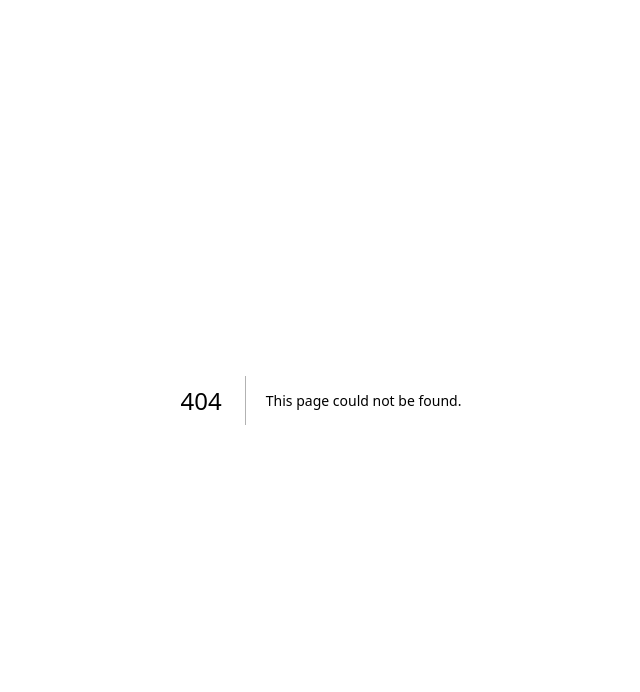
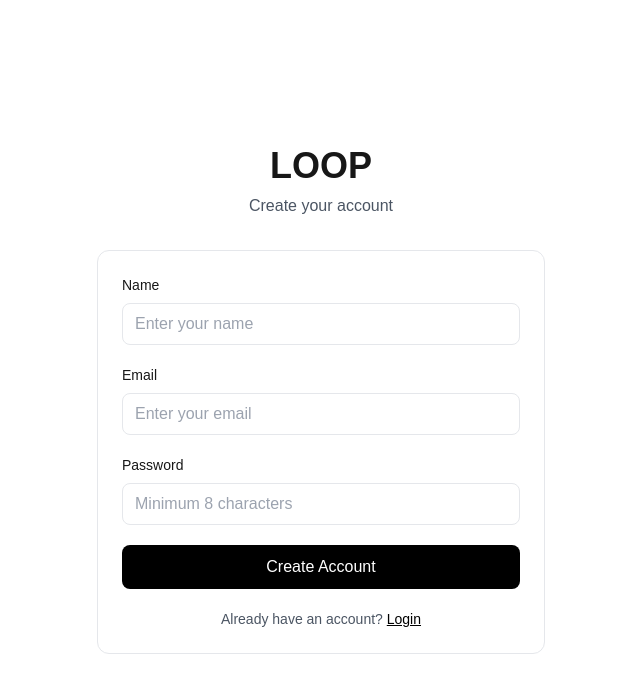
Before and after one commit to shreyaChoudhry/loop-ai, a Next.js app: page /register in a window 1280 px wide. Before the commit this address had no page. Shown: the top 692 px of the page, without its empty margins (319-959 px from the left). Built offline with nearby package versions, Linux system fonts and the light colour scheme.

Commit message:
feat: add user registration

```diff
--- a/package.json
+++ b/package.json
@@ -12,13 +12,17 @@
   "dependencies": {
     "@prisma/adapter-pg": "^7.10.0",
     "@prisma/client": "^7.10.0",
+    "bcrypt": "^6.0.0",
     "next": "14.2.35",
+    "next-auth": "^4.24.15",
     "pg": "^8.23.0",
     "prisma": "^7.10.0",
     "react": "^18",
-    "react-dom": "^18"
+    "react-dom": "^18",
+    "zod": "^4.5.4"
   },
   "devDependencies": {
+    "@types/bcrypt": "^6.0.0",
     "@types/node": "^20",
     "@types/react": "^18",
     "@types/react-dom": "^18",
--- /dev/null
+++ b/src/app/(auth)/register/page.tsx
@@ -0,0 +1,141 @@
+"use client";
+
+import { FormEvent, useState } from "react";
+import Link from "next/link";
+
+export default function RegisterPage() {
+  const [name, setName] = useState("");
+  const [email, setEmail] = useState("");
+  const [password, setPassword] = useState("");
+
+  const [message, setMessage] = useState("");
+  const [loading, setLoading] = useState(false);
+
+  async function handleSubmit(event: FormEvent<HTMLFormElement>) {
+    event.preventDefault();
+
+    setLoading(true);
+    setMessage("");
+
+    try {
+      const response = await fetch("/api/auth/register", {
+        method: "POST",
+        headers: {
+          "Content-Type": "application/json",
+        },
+        body: JSON.stringify({
+          name,
+          email,
+          password,
+        }),
+      });
+
+      const data = await response.json();
+
+      if (!response.ok) {
+        setMessage(data.error || "Registration failed");
+        return;
+      }
+
+      setMessage("Account created successfully!");
+
+      setName("");
+      setEmail("");
+      setPassword("");
+    } catch (error) {
+      console.error("Registration request failed:", error);
+      setMessage("Something went wrong");
+    } finally {
+      setLoading(false);
+    }
+  }
+
+  return (
+    <main className="min-h-screen flex items-center justify-center p-6">
+      <div className="w-full max-w-md">
+        <div className="text-center mb-8">
+          <h1 className="text-4xl font-bold">LOOP</h1>
+
+          <p className="mt-2 text-gray-600">
+            Create your account
+          </p>
+        </div>
+
+        <form
+          onSubmit={handleSubmit}
+          className="border rounded-xl p-6 space-y-5"
+        >
+          <div>
+            <label className="block text-sm font-medium mb-2">
+              Name
+            </label>
+
+            <input
+              type="text"
+              value={name}
+              onChange={(e) => setName(e.target.value)}
+              placeholder="Enter your name"
+              className="w-full border rounded-lg px-3 py-2"
+              required
+            />
+          </div>
+
+          <div>
+            <label className="block text-sm font-medium mb-2">
+              Email
+            </label>
+
+            <input
+              type="email"
+              value={email}
+              onChange={(e) => setEmail(e.target.value)}
+              placeholder="Enter your email"
+              className="w-full border rounded-lg px-3 py-2"
+              required
+            />
+          </div>
+
+          <div>
+            <label className="block text-sm font-medium mb-2">
+              Password
+            </label>
+
+            <input
+              type="password"
+              value={password}
+              onChange={(e) => setPassword(e.target.value)}
+              placeholder="Minimum 8 characters"
+              className="w-full border rounded-lg px-3 py-2"
+              required
+              minLength={8}
+            />
+          </div>
+
+          <button
+            type="submit"
+            disabled={loading}
+            className="w-full rounded-lg bg-black text-white py-2.5 hover:bg-gray-800 disabled:opacity-50"
+          >
+            {loading ? "Creating account..." : "Create Account"}
+          </button>
+
+          {message && (
+            <p className="text-center text-sm">
+              {message}
+            </p>
+          )}
+
+          <p className="text-center text-sm text-gray-600">
+            Already have an account?{" "}
+            <Link
+              href="/login"
+              className="text-black font-medium underline"
+            >
+              Login
+            </Link>
+          </p>
+        </form>
+      </div>
+    </main>
+  );
+}
--- /dev/null
+++ b/src/app/api/auth/register/route.ts
@@ -0,0 +1,100 @@
+
+import { NextResponse } from "next/server";
+import bcrypt from "bcrypt";
+import { z } from "zod";
+
+import prisma from "@/lib/prisma";
+
+const registerSchema = z.object({
+  name: z.string().min(2, "Name must be at least 2 characters"),
+  email: z.string().email("Invalid email address"),
+  password: z.string().min(8, "Password must be at least 8 characters"),
+});
+
+export async function POST(request: Request) {
+  try {
+    const body = await request.json();
+
+    // Validate input
+    const result = registerSchema.safeParse(body);
+
+    if (!result.success) {
+      return NextResponse.json(
+        {
+          success: false,
+          error: result.error.issues[0].message,
+        },
+        { status: 400 }
+      );
+    }
+
+    const { name, email, password } = result.data;
+
+    // Check if user already exists
+    const existingUser = await prisma.user.findUnique({
+      where: {
+        email,
+      },
+    });
+
+    if (existingUser) {
+      return NextResponse.json(
+        {
+          success: false,
+          error: "User already exists",
+        },
+        { status: 409 }
+      );
+    }
+
+    // Find workspace
+    const workspace = await prisma.workspace.findFirst();
+
+    if (!workspace) {
+      return NextResponse.json(
+        {
+          success: false,
+          error: "No workspace found",
+        },
+        { status: 500 }
+      );
+    }
+
+    // Hash password
+    const hashedPassword = await bcrypt.hash(password, 10);
+
+    // Create user
+    const user = await prisma.user.create({
+      data: {
+        name,
+        email,
+        password: hashedPassword,
+        workspaceId: workspace.id,
+      },
+    });
+
+    return NextResponse.json(
+      {
+        success: true,
+        message: "User registered successfully",
+        user: {
+          id: user.id,
+          name: user.name,
+          email: user.email,
+          role: user.role,
+        },
+      },
+      { status: 201 }
+    );
+  } catch (error) {
+    console.error("Registration error:", error);
+
+    return NextResponse.json(
+      {
+        success: false,
+        error: "Something went wrong",
+      },
+      { status: 500 }
+    );
+  }
+}
--- a/src/app/page.tsx
+++ b/src/app/page.tsx
@@ -1,101 +1,13 @@
-import Image from "next/image";
-
 export default function Home() {
   return (
-    <div className="grid grid-rows-[20px_1fr_20px] items-center justify-items-center min-h-screen p-8 pb-20 gap-16 sm:p-20 font-[family-name:var(--font-geist-sans)]">
-      <main className="flex flex-col gap-8 row-start-2 items-center sm:items-start">
-        <Image
-          className="dark:invert"
-          src="https://nextjs.org/icons/next.svg"
-          alt="Next.js logo"
-          width={180}
-          height={38}
-          priority
-        />
-        <ol className="list-inside list-decimal text-sm text-center sm:text-left font-[family-name:var(--font-geist-mono)]">
-          <li className="mb-2">
-            Get started by editing{" "}
-            <code className="bg-black/[.05] dark:bg-white/[.06] px-1 py-0.5 rounded font-semibold">
-              src/app/page.tsx
-            </code>
-            .
-          </li>
-          <li>Save and see your changes instantly.</li>
-        </ol>
+    <main className="min-h-screen flex items-center justify-center">
+      <div className="text-center">
+        <h1 className="text-5xl font-bold">LOOP</h1>
 
-        <div className="flex gap-4 items-center flex-col sm:flex-row">
-          <a
-            className="rounded-full border border-solid border-transparent transition-colors flex items-center justify-center bg-foreground text-background gap-2 hover:bg-[#383838] dark:hover:bg-[#ccc] text-sm sm:text-base h-10 sm:h-12 px-4 sm:px-5"
-            href="https://vercel.com/new?utm_source=create-next-app&utm_medium=appdir-template-tw&utm_campaign=create-next-app"
-            target="_blank"
-            rel="noopener noreferrer"
-          >
-            <Image
-              className="dark:invert"
-              src="https://nextjs.org/icons/vercel.svg"
-              alt="Vercel logomark"
-              width={20}
-              height={20}
-            />
-            Deploy now
-          </a>
-          <a
-            className="rounded-full border border-solid border-black/[.08] dark:border-white/[.145] transition-colors flex items-center justify-center hover:bg-[#f2f2f2] dark:hover:bg-[#1a1a1a] hover:border-transparent text-sm sm:text-base h-10 sm:h-12 px-4 sm:px-5 sm:min-w-44"
-            href="https://nextjs.org/docs?utm_source=create-next-app&utm_medium=appdir-template-tw&utm_campaign=create-next-app"
-            target="_blank"
-            rel="noopener noreferrer"
-          >
-            Read our docs
-          </a>
-        </div>
-      </main>
-      <footer className="row-start-3 flex gap-6 flex-wrap items-center justify-center">
-        <a
-          className="flex items-center gap-2 hover:underline hover:underline-offset-4"
-          href="https://nextjs.org/learn?utm_source=create-next-app&utm_medium=appdir-template-tw&utm_campaign=create-next-app"
-          target="_blank"
-          rel="noopener noreferrer"
-        >
-          <Image
-            aria-hidden
-            src="https://nextjs.org/icons/file.svg"
-            alt="File icon"
-            width={16}
-            height={16}
-          />
-          Learn
-        </a>
-        <a
-          className="flex items-center gap-2 hover:underline hover:underline-offset-4"
-          href="https://vercel.com/templates?framework=next.js&utm_source=create-next-app&utm_medium=appdir-template-tw&utm_campaign=create-next-app"
-          target="_blank"
-          rel="noopener noreferrer"
-        >
-          <Image
-            aria-hidden
-            src="https://nextjs.org/icons/window.svg"
-            alt="Window icon"
-            width={16}
-            height={16}
-          />
-          Examples
-        </a>
-        <a
-          className="flex items-center gap-2 hover:underline hover:underline-offset-4"
-          href="https://nextjs.org?utm_source=create-next-app&utm_medium=appdir-template-tw&utm_campaign=create-next-app"
-          target="_blank"
-          rel="noopener noreferrer"
-        >
-          <Image
-            aria-hidden
-            src="https://nextjs.org/icons/globe.svg"
-            alt="Globe icon"
-            width={16}
-            height={16}
-          />
-          Go to nextjs.org →
-        </a>
-      </footer>
-    </div>
+        <p className="mt-4 text-gray-600">
+          Feedback Intelligence Platform
+        </p>
+      </div>
+    </main>
   );
 }
```
Also changed, not shown: src/app/api/auth/register/page.tsx (added), 1 other file (tests, documents, lock files or other folders).
